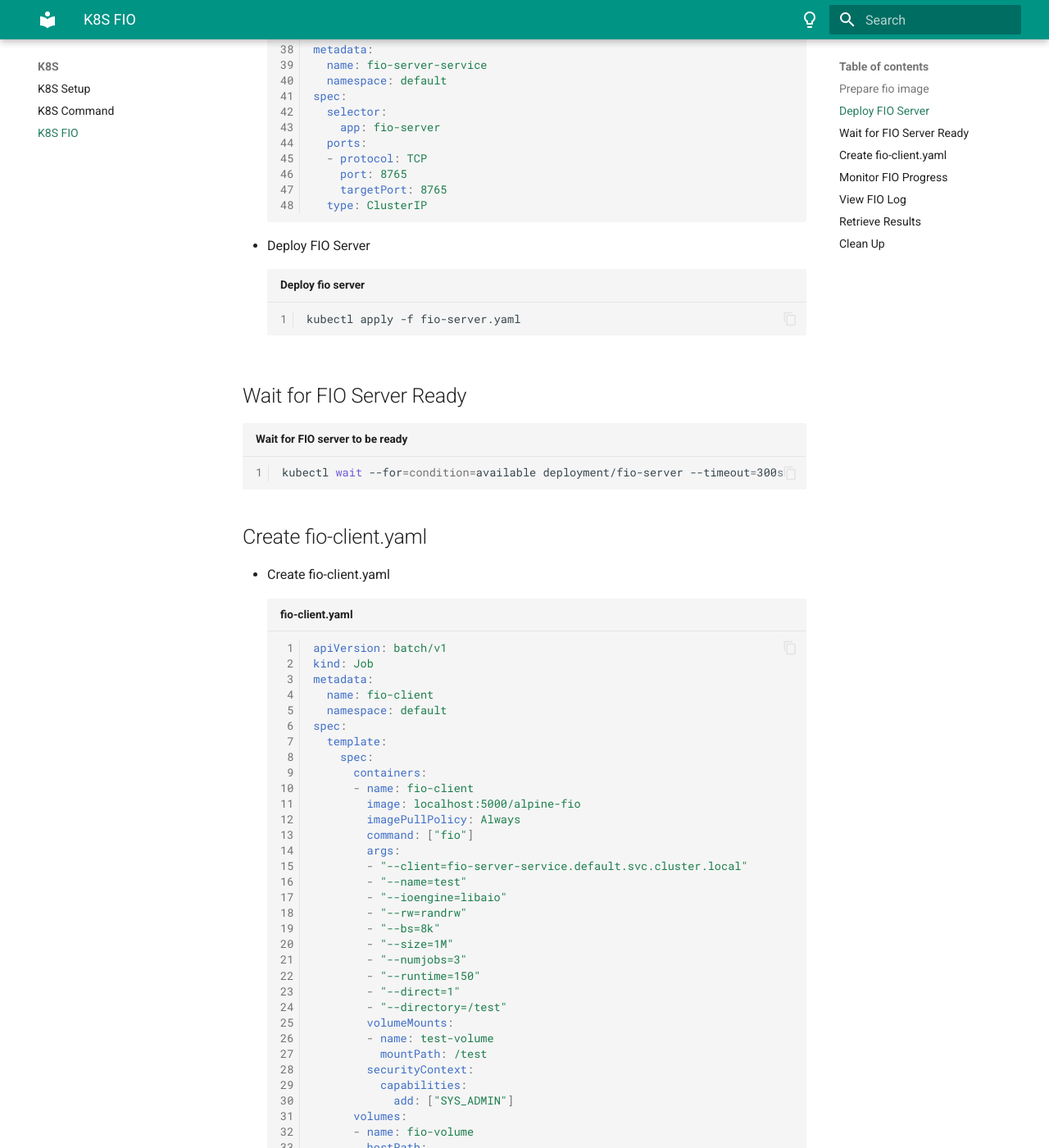
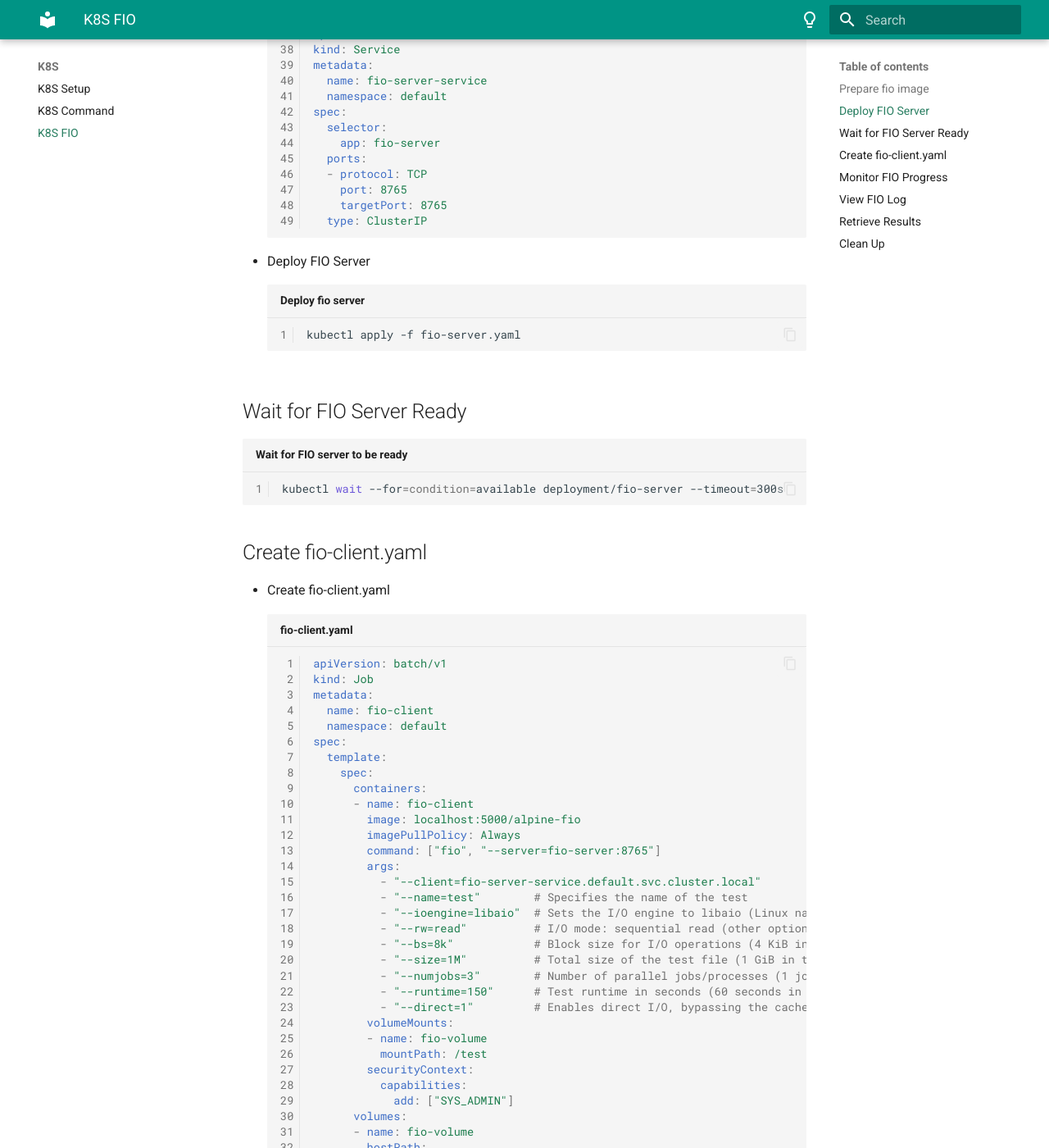
Before and after one commit to zhouushe/notes, an MkDocs documentation site: the page built from docs/k8s_fio.md, in a window 1280 px wide and 1400 px high, scrolled down 2213 px. Shown: the whole window at 82% size. Built offline with MkDocs 1.6.1 and Material for MkDocs 9.7.7, drawn with Linux system fonts in a browser that asks for light colours; some of the changed text lies outside the part shown.

Commit message:
Update k8s_fio.md

```diff
--- a/docs/k8s_fio.md
+++ b/docs/k8s_fio.md
@@ -69,18 +69,19 @@
       - name: fio-server
         image: localhost:5000/alpine-fio
         imagePullPolicy: Always
-        command: ["fio", "--server"]
+        command: ["fio"]
+        args: ["--server", "--port=8765"]
         ports:
         - containerPort: 8765
           name: fio-port
         volumeMounts:
-        - name: test-volume
+        - name: fio-volume
           mountPath: /test
         securityContext:
           capabilities:
             add: ["SYS_ADMIN"]
       volumes:
-      - name: test-volume
+      - name: fio-volume
         hostPath:
           path: /mnt/fio-test
           type: DirectoryOrCreate
@@ -124,20 +125,19 @@
       - name: fio-client
         image: localhost:5000/alpine-fio
         imagePullPolicy: Always
-        command: ["fio"]
+        command: ["fio", "--server=fio-server:8765"]
         args:
-        - "--client=fio-server-service.default.svc.cluster.local"
-        - "--name=test"
-        - "--ioengine=libaio"
-        - "--rw=randrw"
-        - "--bs=8k"
-        - "--size=1M"
-        - "--numjobs=3"
-        - "--runtime=150"
-        - "--direct=1"
-        - "--directory=/test"
+          - "--client=fio-server-service.default.svc.cluster.local"
+          - "--name=test"        # Specifies the name of the test
+          - "--ioengine=libaio"  # Sets the I/O engine to libaio (Linux native asynchronous I/O)
+          - "--rw=read"          # I/O mode: sequential read (other options: write, randread, randwrite, etc.)
+          - "--bs=8k"            # Block size for I/O operations (4 KiB in this case)
+          - "--size=1M"          # Total size of the test file (1 GiB in this case)
+          - "--numjobs=3"        # Number of parallel jobs/processes (1 job in this case)
+          - "--runtime=150"      # Test runtime in seconds (60 seconds in this case)
+          - "--direct=1"         # Enables direct I/O, bypassing the cache (1 = enabled)
         volumeMounts:
-        - name: test-volume
+        - name: fio-volume
           mountPath: /test
         securityContext:
           capabilities:
```
